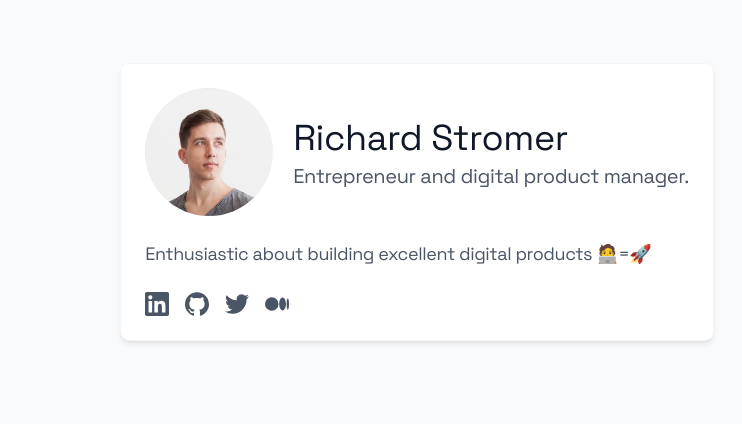
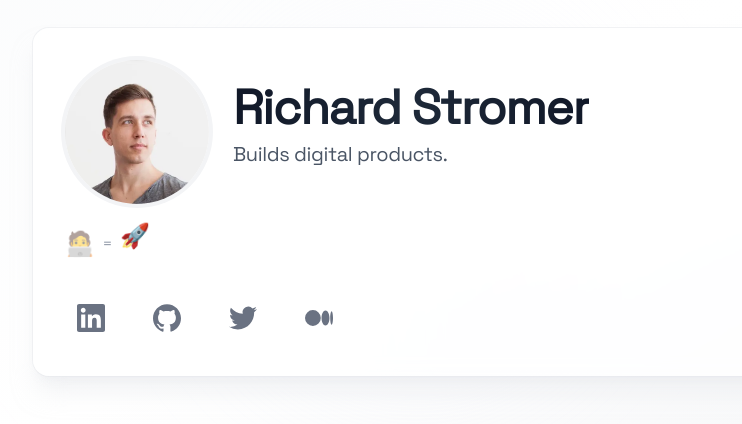
Before and after one commit to noxan/stromer, a SvelteKit app: page / in a window 1280 px wide. Shown: the part 198-622 px from the top of the page, without its empty margins (223-965 px from the left). Built offline with nearby package versions, Linux system fonts and the light colour scheme.

Commit message:
let ai create something fancy

```diff
--- a/src/app.css
+++ b/src/app.css
@@ -2,8 +2,55 @@
 
 @import 'tailwindcss';
 
+:root {
+	--gradient-primary: linear-gradient(135deg, #667eea 0%, #764ba2 100%);
+	--gradient-secondary: linear-gradient(135deg, #f093fb 0%, #f5576c 100%);
+	--shadow-soft: 0 10px 25px -5px rgba(0, 0, 0, 0.1), 0 10px 10px -5px rgba(0, 0, 0, 0.04);
+}
+
+* {
+	scroll-behavior: smooth;
+}
+
 body {
 	font-optical-sizing: auto;
-	font-family: 'Space Grotesk';
+	font-family:
+		'Space Grotesk',
+		system-ui,
+		-apple-system,
+		sans-serif;
 	letter-spacing: -0.025em;
+	font-feature-settings: 'cv02', 'cv03', 'cv04', 'cv11';
+	text-rendering: optimizeLegibility;
+	-webkit-font-smoothing: antialiased;
+	-moz-osx-font-smoothing: grayscale;
 }
+
+/* Custom scrollbar for webkit browsers */
+::-webkit-scrollbar {
+	width: 8px;
+}
+
+::-webkit-scrollbar-track {
+	background: transparent;
+}
+
+::-webkit-scrollbar-thumb {
+	background: rgba(156, 163, 175, 0.3);
+	border-radius: 4px;
+}
+
+::-webkit-scrollbar-thumb:hover {
+	background: rgba(156, 163, 175, 0.5);
+}
+
+/* Smooth focus transitions */
+*:focus {
+	outline: 2px solid transparent;
+	outline-offset: 2px;
+}
+
+*:focus-visible {
+	outline: 2px solid #3b82f6;
+	outline-offset: 2px;
+}
--- a/src/lib/icons/github.svelte
+++ b/src/lib/icons/github.svelte
@@ -3,7 +3,7 @@
 	role="img"
 	viewBox="0 0 24 24"
 	fill="currentColor"
-	class="h-6 w-6"
+	class="h-7 w-7 transition-all duration-300"
 >
 	<title>GitHub</title>
 	<path
--- a/src/lib/icons/linkedin.svelte
+++ b/src/lib/icons/linkedin.svelte
@@ -3,7 +3,7 @@
 	role="img"
 	viewBox="0 0 24 24"
 	fill="currentColor"
-	class="h-6 w-6"
+	class="h-7 w-7 transition-all duration-300"
 >
 	<title>LinkedIn</title>
 	<path
--- a/src/lib/icons/medium.svelte
+++ b/src/lib/icons/medium.svelte
@@ -3,7 +3,7 @@
 	role="img"
 	viewBox="0 0 24 24"
 	fill="currentColor"
-	class="h-6 w-6"
+	class="h-7 w-7 transition-all duration-300"
 >
 	<title>Medium</title>
 	<path
--- a/src/lib/icons/twitter.svelte
+++ b/src/lib/icons/twitter.svelte
@@ -3,7 +3,7 @@
 	role="img"
 	viewBox="0 0 24 24"
 	fill="currentColor"
-	class="h-6 w-6"
+	class="h-7 w-7 transition-all duration-300"
 >
 	<title>Twitter</title>
 	<path
--- a/src/routes/+layout.svelte
+++ b/src/routes/+layout.svelte
@@ -4,6 +4,24 @@
 	let { children } = $props();
 </script>
 
-<div class="flex h-screen items-center justify-center bg-gray-50 dark:bg-gray-950">
-	{@render children()}
+<div
+	class="relative flex min-h-screen items-center justify-center overflow-hidden bg-gradient-to-br from-gray-50 via-white to-gray-100 dark:from-gray-950 dark:via-gray-900 dark:to-gray-950"
+>
+	<!-- Subtle animated background elements -->
+	<div class="absolute inset-0 overflow-hidden">
+		<div
+			class="absolute -top-40 -right-40 h-80 w-80 rounded-full bg-gradient-to-br from-blue-100/30 to-purple-100/30 blur-3xl dark:from-blue-900/20 dark:to-purple-900/20"
+		></div>
+		<div
+			class="absolute -bottom-40 -left-40 h-80 w-80 rounded-full bg-gradient-to-tr from-purple-100/30 to-pink-100/30 blur-3xl dark:from-purple-900/20 dark:to-pink-900/20"
+		></div>
+		<div
+			class="absolute top-1/2 left-1/2 h-96 w-96 -translate-x-1/2 -translate-y-1/2 transform rounded-full bg-gradient-to-r from-blue-50/20 to-purple-50/20 blur-3xl dark:from-blue-950/30 dark:to-purple-950/30"
+		></div>
+	</div>
+
+	<!-- Content -->
+	<div class="relative z-10 w-full">
+		{@render children()}
+	</div>
 </div>
--- a/src/routes/+page.svelte
+++ b/src/routes/+page.svelte
@@ -5,44 +5,108 @@
 	import IconMedium from '$lib/icons/medium.svelte';
 
 	const profiles = [
-		{ url: 'https://www.linkedin.com/in/richard-stromer/', icon: IconLinkedIn },
-		{ url: 'https://github.com/noxan', icon: IconGithub },
-		{ url: 'https://twitter.com/richardstromer', icon: IconTwitter },
-		{ url: 'https://medium.com/@richard.stromer', icon: IconMedium }
+		{ url: 'https://www.linkedin.com/in/richard-stromer/', icon: IconLinkedIn, name: 'LinkedIn' },
+		{ url: 'https://github.com/noxan', icon: IconGithub, name: 'GitHub' },
+		{ url: 'https://twitter.com/richardstromer', icon: IconTwitter, name: 'Twitter' },
+		{ url: 'https://medium.com/@richard.stromer', icon: IconMedium, name: 'Medium' }
 	];
 </script>
 
 <main
-	class="mx-auto max-w-screen-md p-6 text-center sm:rounded-lg sm:bg-white sm:text-left sm:shadow-md sm:ring-1 sm:ring-gray-100 sm:dark:bg-gray-800 sm:dark:ring-gray-700"
+	class="group mx-auto max-w-screen-md p-8 text-center transition-all duration-700 ease-out sm:rounded-2xl sm:bg-white/80 sm:text-left sm:shadow-xl sm:ring-1 sm:shadow-gray-200/50 sm:ring-gray-200/50 sm:backdrop-blur-sm sm:hover:shadow-2xl sm:hover:shadow-gray-300/30 sm:dark:bg-gray-800/80 sm:dark:shadow-gray-900/30 sm:dark:ring-gray-700/50 sm:dark:hover:shadow-gray-900/50"
 >
-	<div class="mb-3 flex flex-col items-center sm:flex-row sm:items-stretch">
-		<picture class="mb-3 aspect-square h-32 w-32 rounded-full sm:mr-5">
+	<!-- Subtle gradient overlay -->
+	<div
+		class="absolute inset-0 hidden rounded-2xl bg-gradient-to-br from-blue-50/30 via-transparent to-purple-50/30 opacity-0 transition-opacity duration-500 group-hover:opacity-100 sm:block dark:from-blue-950/20 dark:to-purple-950/20"
+	></div>
+
+	<div class="relative z-10">
+		<div class="mb-6 flex flex-col items-center sm:flex-row sm:items-stretch">
+			<div class="relative mb-4 sm:mr-6 sm:mb-0">
+				<picture
+					class="block aspect-square h-36 w-36 overflow-hidden rounded-full ring-4 ring-gray-100 transition-all duration-500 hover:ring-8 hover:ring-blue-100 dark:ring-gray-700 dark:hover:ring-blue-900/50"
+				>
 					<source srcset="/me.webp" type="image/webp" />
 					<source srcset="/me.jpg" type="image/jpeg" />
 					<img
 						src="/me.jpg"
-				class="mb-3 aspect-square h-32 w-32 rounded-full sm:mr-5"
+						class="aspect-square h-36 w-36 object-cover transition-transform duration-500 hover:scale-105"
 						alt="profile of richard stromer"
 					/>
 				</picture>
-		<div class="flex flex-col justify-center">
-			<h1 class="mb-1 text-4xl text-gray-900 dark:text-gray-100">Richard Stromer</h1>
-			<h2 class="mb-2 text-xl text-gray-600 dark:text-gray-400">
-				Entrepreneur and digital product manager.
+				<!-- Subtle glow effect -->
+				<div
+					class="absolute inset-0 rounded-full bg-gradient-to-br from-blue-400/20 to-purple-400/20 opacity-0 transition-opacity duration-500 hover:opacity-100"
+				></div>
+			</div>
+
+			<div class="flex flex-col justify-center space-y-2">
+				<h1
+					class="bg-gradient-to-r from-gray-900 via-gray-800 to-gray-900 bg-clip-text text-5xl font-bold tracking-tight text-transparent transition-all duration-300 hover:from-blue-600 hover:via-purple-600 hover:to-blue-600 dark:from-gray-100 dark:via-gray-200 dark:to-gray-100 dark:hover:from-blue-400 dark:hover:via-purple-400 dark:hover:to-blue-400"
+				>
+					Richard Stromer
+				</h1>
+				<h2
+					class="text-xl font-medium text-gray-600 transition-colors duration-300 hover:text-gray-800 dark:text-gray-400 dark:hover:text-gray-200"
+				>
+					Builds digital products.
 				</h2>
+				<!-- Animated underline -->
+				<div
+					class="h-1 w-0 bg-gradient-to-r from-blue-500 to-purple-500 transition-all duration-500 group-hover:w-full"
+				></div>
 			</div>
 		</div>
-	<p class="mb-6 text-lg text-gray-600 dark:text-gray-400">
-		Enthusiastic about building excellent digital products 🧑‍💻=🚀
-	</p>
-	<div class="flex flex-row justify-center sm:justify-start">
-		{#each profiles as profile}
+
+		<div class="mb-8 space-y-2">
+			<div class="flex items-center justify-center space-x-2 sm:justify-start">
+				<span class="animate-pulse text-2xl">🧑‍💻</span>
+				<span class="text-gray-400">=</span>
+				<span class="animate-bounce text-2xl">🚀</span>
+			</div>
+		</div>
+
+		<div class="flex flex-row justify-center space-x-6 sm:justify-start">
+			{#each profiles as profile, index}
 				<a
-				class="fill-current pr-4 text-gray-600 transition hover:text-gray-400 dark:text-gray-400 dark:hover:text-gray-200"
+					class="group/icon relative transform fill-current text-gray-500 transition-all duration-300 hover:scale-110 hover:text-blue-600 dark:text-gray-400 dark:hover:text-blue-400"
 					href={profile.url}
+					title={profile.name}
+					style="animation-delay: {index * 100}ms"
+				>
+					<div
+						class="rounded-full p-3 transition-all duration-300 group-hover/icon:bg-blue-50 group-hover/icon:shadow-lg dark:group-hover/icon:bg-blue-950/30"
 					>
 						<profile.icon />
+					</div>
+					<!-- Tooltip -->
+					<div
+						class="absolute -top-12 left-1/2 -translate-x-1/2 transform rounded-lg bg-gray-900 px-2 py-1 text-xs text-white opacity-0 transition-all duration-200 group-hover/icon:opacity-100 dark:bg-gray-100 dark:text-gray-900"
+					>
+						{profile.name}
+						<div
+							class="absolute -bottom-1 left-1/2 h-2 w-2 -translate-x-1/2 rotate-45 transform bg-gray-900 dark:bg-gray-100"
+						></div>
+					</div>
 				</a>
 			{/each}
 		</div>
+	</div>
 </main>
+
+<style>
+	@keyframes fadeInUp {
+		from {
+			opacity: 0;
+			transform: translateY(20px);
+		}
+		to {
+			opacity: 1;
+			transform: translateY(0);
+		}
+	}
+
+	main {
+		animation: fadeInUp 0.8s ease-out;
+	}
+</style>
```
Lines whose indentation alone changed are shown as unchanged.
